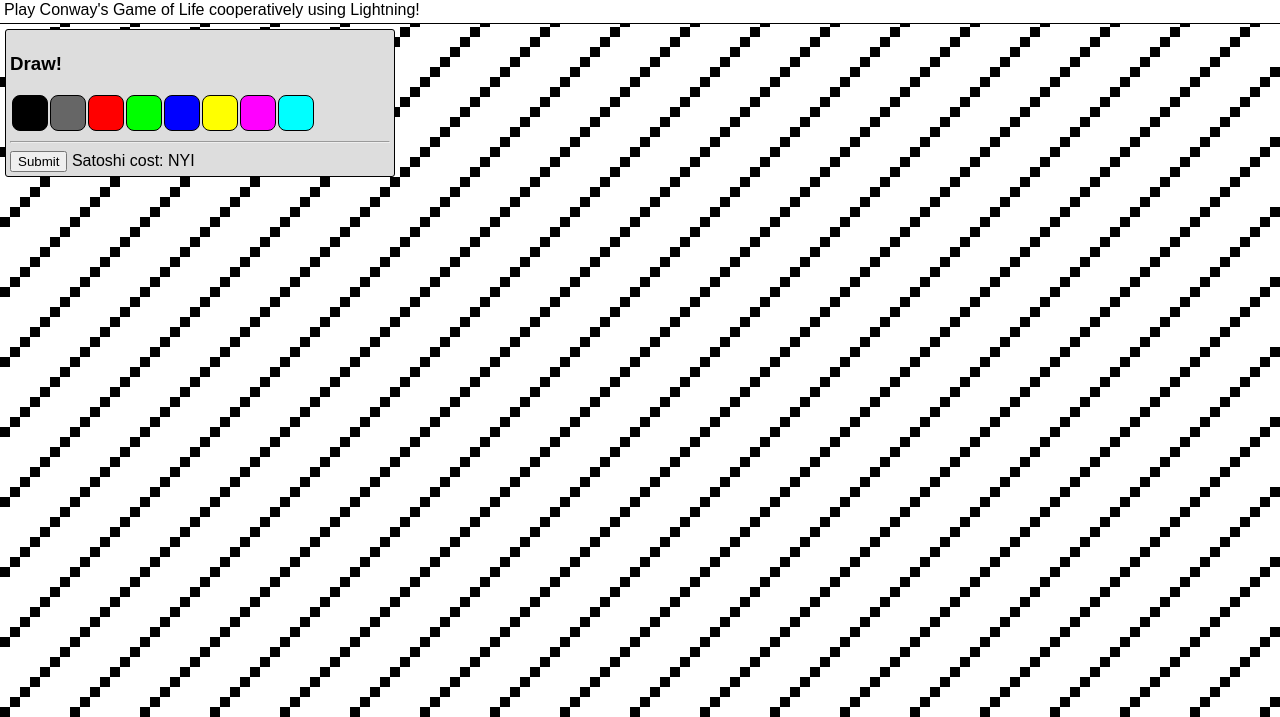
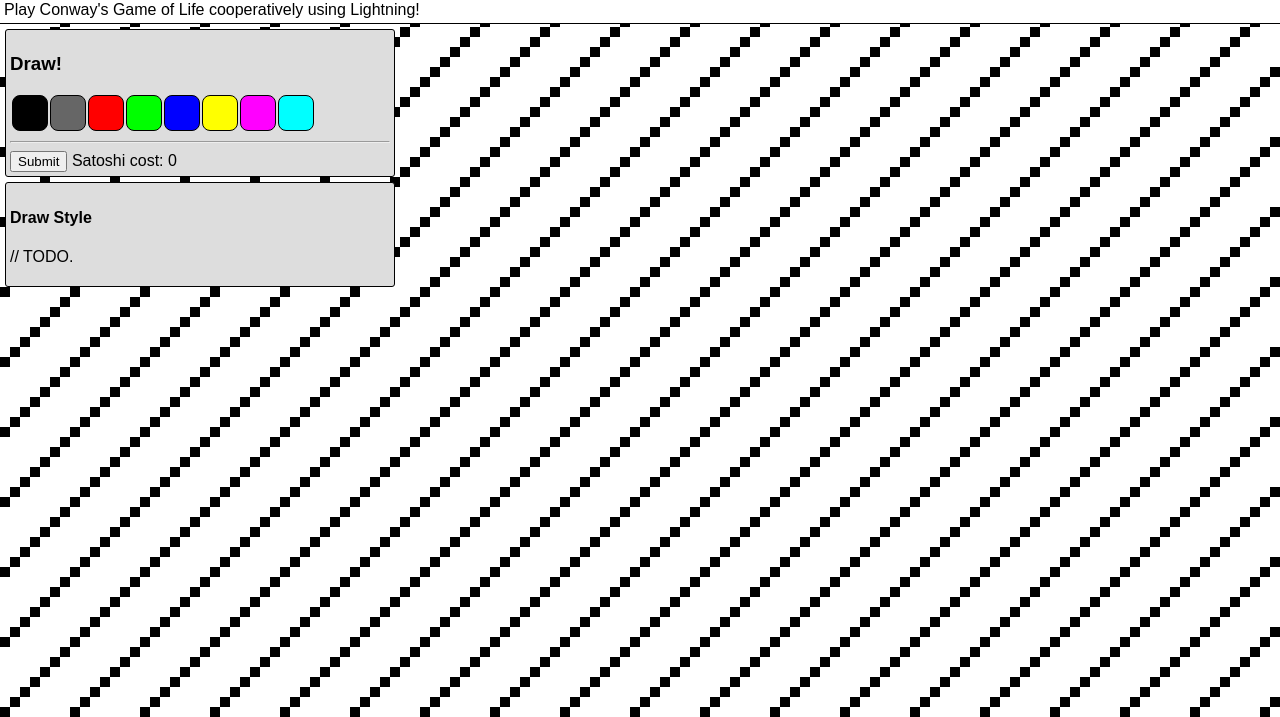
Before and after one commit to delbonis/conways.place, a plain HTML site: page static/index.html in a window 1280 px wide. Shown: the part 83-800 px from the top of the page. Drawn offline with Linux system fonts and the light colour scheme; animation ran at ten frames a second.

Commit message:
Set up the satoshi cost display so you can see how much your drawing should cost.

```diff
--- a/static/game.js
+++ b/static/game.js
@@ -99,6 +99,7 @@ function init() {
 
 	// Start render procedures.
 	updateDisplay();
+	updateSatoshiCostDisplay();
 	window.requestAnimationFrame(runFrameUpdate)
 
 	// Set up message handlers.  See messages.rs for more info.
@@ -249,6 +250,9 @@ function tryAddCellToPending(x, y) {
 		x: x,
 		y: y
 	});
+
+	// And update the UI.
+	updateSatoshiCostDisplay();
 }
 
 function removeCellFromPending(x, y) {
@@ -256,6 +260,7 @@ function removeCellFromPending(x, y) {
 	for (let i = 0; i < userDraw.length; i++) {
 		if (userDraw[i].x == x && userDraw[i].y == y) {
 			userDraw.splice(i, 1);
+			updateSatoshiCostDisplay();
 			return true;
 		}
 	}
@@ -289,3 +294,17 @@ function convertScreenSpaceToWorldSpace(pos) {
 		y: ((pos.y - lastCanvasHeight / 2) / cameraState.zoom) + cameraState.y
 	}
 }
+
+function updateSatoshiCostDisplay() {
+	let se = document.getElementById("pendingcost");
+	se.innerHTML = computeCellSatoshiCost(userDraw.length);
+}
+
+/*
+ * This is just here in case we have to change it later.  And no, you can't just
+ * change this function to make your drawing cost less.  This is just for the UI
+ * and you'd only be lying to yourself.
+ */
+function computeCellSatoshiCost(n) {
+	return n * 10;
+}
--- a/static/index.html
+++ b/static/index.html
@@ -70,7 +70,7 @@
 					<hr/>
 					<button onclick="submitPendingCells();">Submit</button>
 					Satoshi cost:
-					<span id="pendingcost">NYI</span>
+					<span id="pendingcost"></span>
 				</div>
 
 				<div id="newinvoicebox" class="panel" style="display: none;">
@@ -84,6 +84,13 @@
 					<hr/>
 					<button onclick="dismissNewInvoiceBox();">Dismiss</button>
 				</div>
+
+				<div id="templatebox" class="panel">
+					<h4>Draw Style</h4>
+					<p>
+						// TODO.
+					</p>
+				</div>
 			</div>
 		</div>
 	</body>
--- a/static/messages.js
+++ b/static/messages.js
@@ -41,7 +41,11 @@ function submitTilesLive(cells) {
 		});
 	}
 
+	// Now we update the UI to make it seem like it's working.
 	showInvoiceBox("Processing...");
+	updateSatoshiCostDisplay();
+
+	// And actually send the message off.
 	sendMessageToServer("SubmitTiles", {updates: updates});
 }
 
```
